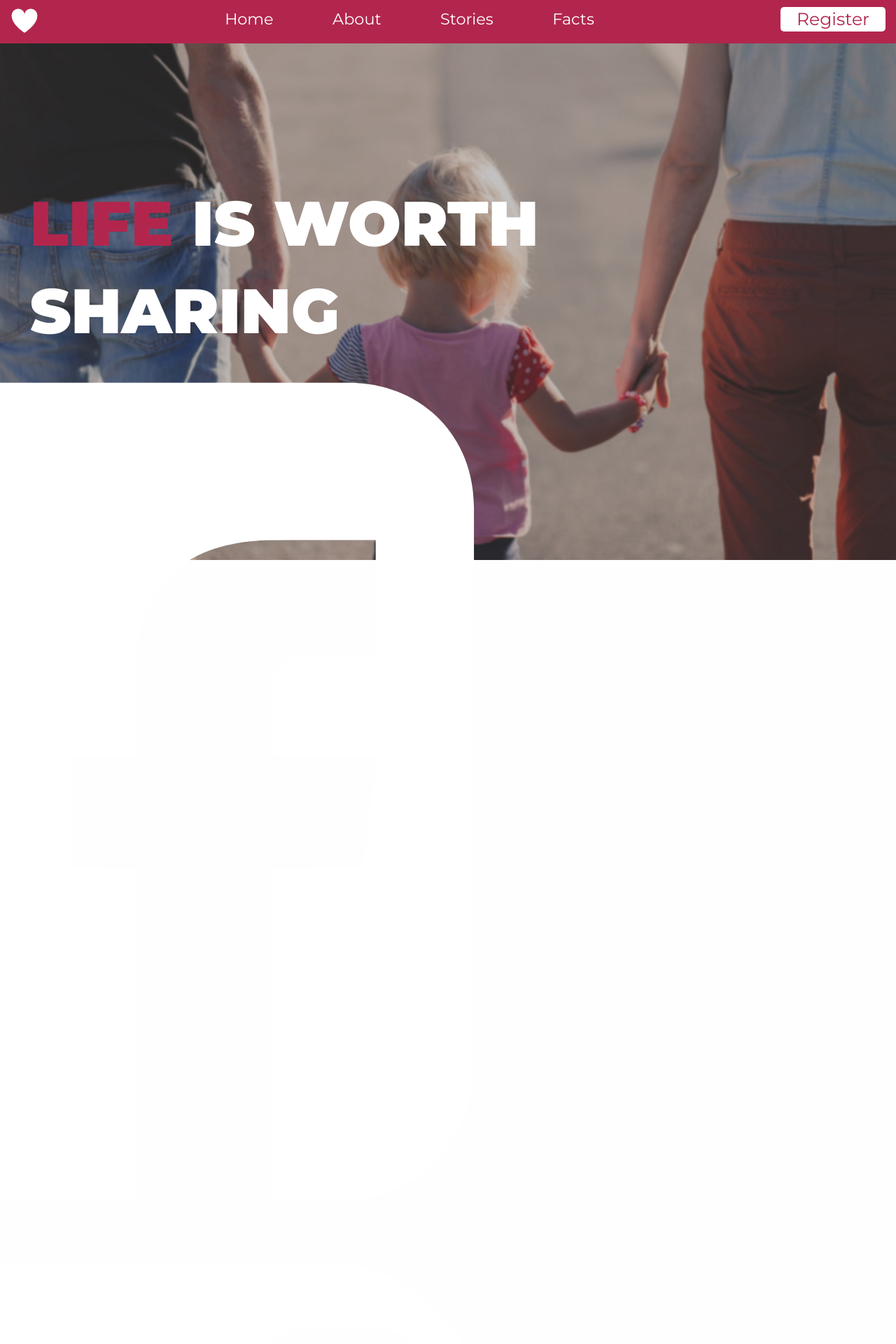
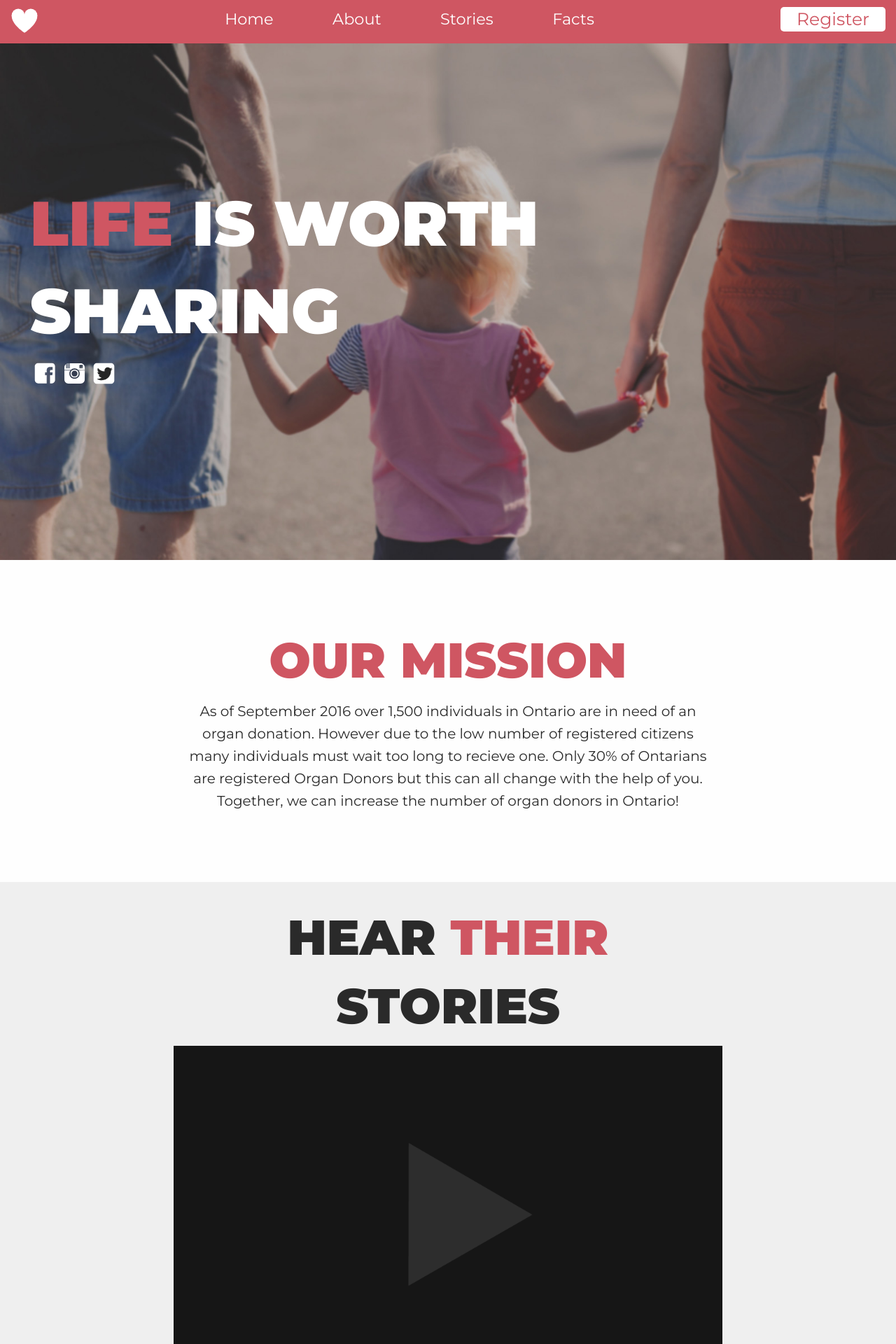
Before and after one commit to JustinWestMusic/LifeIsWorthSharing, a PHP site: page / in a window 1280 px wide. Shown: the top 1920 px of the page at 70% size. Run offline with PHP 8.4, Linux system fonts and the light colour scheme.

Commit message:
added new colors and buttons
added new colors and buttons

```diff
--- a/css/app.css
+++ b/css/app.css
@@ -4,6 +4,7 @@
 h2, h3, h4, h5, h6, p, a
 {
 	font-family: 'Montserrat', sans-serif;
+	color: #2a2a2a;
 }
 
 h2
@@ -21,7 +22,7 @@
 
 .title-bar
 {
-	background-color: #b2264d;
+	background-color: #cf5662;
 	min-width: 100%;
 	margin-bottom: 10px;
     padding-right: 0rem;
@@ -67,7 +68,6 @@
 	text-align: center;
 }
 
-
 #headerCapt
 {
 	text-align: left;
@@ -80,11 +80,12 @@
 	padding-top: 30%;
 	padding-left: 5%;
 	font-size: 3.2em;
+	color: #fff;
 }
 
 #mainNav
 {
-	background-color: #b2264d;
+	background-color: #cf5662;
 	position: fixed;
 }
 
@@ -116,26 +117,28 @@
 	border-radius: 5px;
 }
 
-#headerRegBtn:hover
-{
-	background-color: #efd6d9;
-	transition: background-color 0.5s ease;
-}
-
 #mainNav h4, a
 {
-	color: #b2264d;
+	color: #cf5662;
 }
 
 #mainNav h4, a:hover
 {
-	color: #b2264d;
+	color: #cf5662;
 }
 
 #icon
 {
 	width: 40px;
 	padding-top: 10px;
+}
+
+
+.icons2
+{
+  width: 8%;
+  padding: 3px;
+	display: inline
 }
 
 /*Info*/
@@ -148,7 +151,7 @@
 
 #info h2
 {
-	color: #b2264d;
+	color: #cf5662;
 	font-family: 'Montserrat', sans-serif;
 	margin-top: 10%;
 }
@@ -162,7 +165,7 @@
 
 #stories
 {
-	background-color: #eaeaea;
+	background-color: #efefef;
 	margin-top: 5%;
 	padding: 30px;
 }
@@ -173,7 +176,7 @@
 }
 .colourChng
 {
-	color: #b2264d;
+	color: #cf5662;
 }
 
 #lifeSec2
@@ -224,13 +227,14 @@
 
 #infoGraphic
 {
-	padding: 30px;
+	padding: 20px;
 }
 
 #infoGraphic img:hover
 {
 	cursor: pointer;
 }
+
 
 /*Register Section*/
 
@@ -242,17 +246,19 @@
 
 #registerButton
 {
-	background-color: #b2264d;
+	background-color: #fff;
 	border-radius: 5px;
-	color: white;
+	color: #cf5662;
+	border: 3px #cf5662 solid;
 	font-size: 2em;
 	padding: 10px;
+	transition: background-color 0.5s ease-in-out;
 }
 
 #registerButton:hover
 {
-	background-color: #e25674;
-	transition: background-color 0.5s ease;
+	background-color: #cf5662;
+	color: #fff;
 }
 
 #register h3:nth-child(3)
@@ -269,7 +275,7 @@
 
 #mainFooter
 {
-	background-color: #252525;
+	background-color: #2a2a2a;
 	text-align: center;
 	height: 340px;
 }
@@ -306,6 +312,12 @@
 {
   width: 8%;
   padding: 3px;
+}
+
+.icons:hover
+{
+	opacity: 0.5;
+	transition: opacity 0.5s ease;
 }
 
 #sm
@@ -388,7 +400,7 @@
 
 	h2
 	{
-		font-size: 80px;
+		font-size: 70px;
 	}
 
 	#headerCapt h2
@@ -398,7 +410,7 @@
 
 	#mainNav
 	{
-		background-color: #b2264d;
+		background-color: #cf5662;
 		text-align: center;
 	}
 
@@ -418,6 +430,11 @@
 	{
 		color: #FFFFFF;
 		padding: 40px;
+	}
+
+	.icons2
+	{
+	  width: 3%;
 	}
 
 	#facts h2
```
